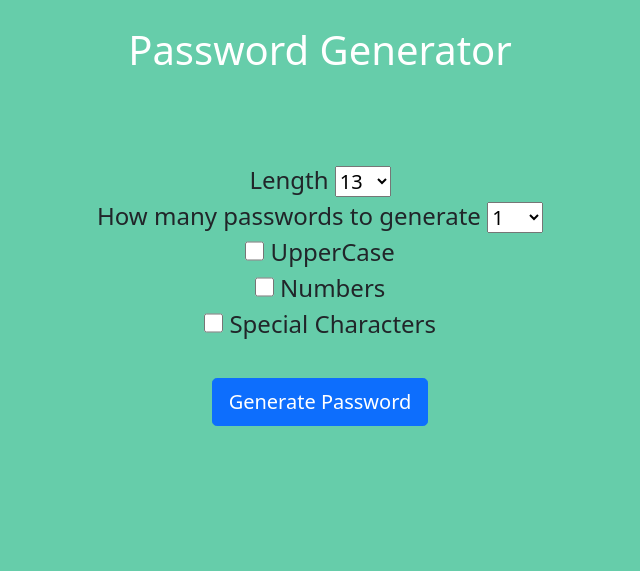
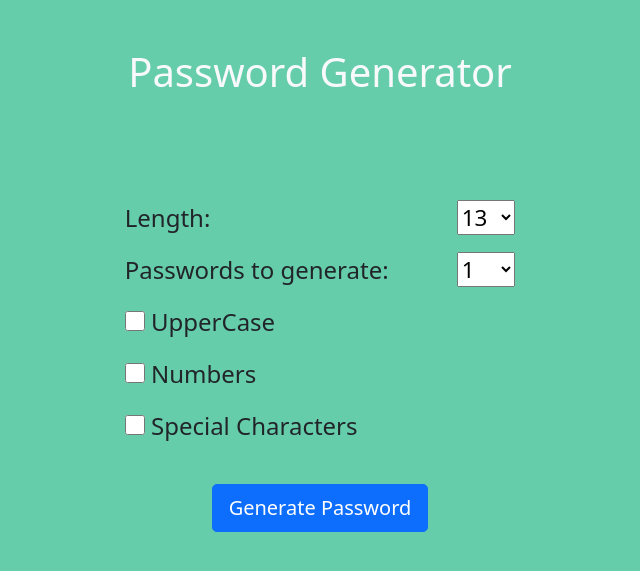
Before and after one commit to iot-lab-kiit/Password-Generator, a Django app: page / in a window 1280 px wide. Shown: the top 571 px of the page, without its empty margins (320-960 px from the left). Run offline with Django 3.2, Linux system fonts and the light colour scheme.

Commit message:
Improving UI and semantics

```diff
--- /dev/null
+++ b/generator/templates/generator/css/styles.css
@@ -0,0 +1,22 @@
+body{
+  background: mediumaquamarine;
+}
+
+form{
+  width: 35%;
+}
+
+select{
+  width: 15%;
+  font-size: 1.4rem;
+  float: right;
+}
+
+form > div{
+  margin-bottom: 1rem;
+}
+
+input[type="checkbox"]{
+  width: 1.25rem;
+  height: 1.25rem;
+}
--- a/generator/templates/generator/home.html
+++ b/generator/templates/generator/home.html
@@ -7,18 +7,24 @@
 	<meta name="viewport" content="width=device-width, initial-scale=1.0">
 
 	<link href="https://cdn.jsdelivr.net/npm/bootstrap@5.0.0/dist/css/bootstrap.min.css" rel="stylesheet"
-			integrity="sha384-wEmeIV1mKuiNpC+IOBjI7aAzPcEZeedi5yW5f2yOq55WWLwNGmvvx4Um1vskeMj0"
-			crossorigin="anonymous">
+		integrity="sha384-wEmeIV1mKuiNpC+IOBjI7aAzPcEZeedi5yW5f2yOq55WWLwNGmvvx4Um1vskeMj0" crossorigin="anonymous">
 
-		<title>Password Generator</title>
+	<link rel="stylesheet" href="./css/styles.css">
+
+	<title>Password Generator - Home</title>
 </head>
 
-	<body style="background: mediumaquamarine;">
-		<div class="container text-center" style="padding-top: 2%;">
-			<h1 style="color: white;">Password Generator</h1>
-			<form action="{% url 'password' %}" style="font-size: 1.5rem; padding-top: 5rem;">
-				Length
-				<select name="length" style="width: 5%; font-size: 1.25rem;">
+<body>
+	<div class="container text-center">
+		<header class="p-5">
+			<h1 class="text-light">Password Generator</h1>
+		</header>
+
+		<form action="{% url 'password' %}" class="fs-4 mt-5 mx-auto text-start">
+			<div>
+				<label for="length-select">Length: </label>
+
+				<select name="length" id="length-select">
 					<option value="6">6</option>
 					<option value="7">7</option>
 					<option value="8">8</option>
@@ -35,9 +41,12 @@
 					<option value="19">19</option>
 					<option value="20">20</option>
 				</select>
-				<br>
-				How many passwords to generate
-				<select name="passcount" style="width: 5%; font-size: 1.25rem;">
+			</div>
+
+			<div>
+				<label for="passcount">Passwords to generate: </label>
+
+				<select name="passcount" id="passcount">
 					<option value="1" selected="selected">1</option>
 					<option value="2">2</option>
 					<option value="3">3</option>
@@ -54,15 +63,27 @@
 					<option value="14">14</option>
 					<option value="15">15</option>
 				</select>
-				<br>
+			</div>
 
-				<input type="checkbox" style=" width: 1.2rem; height: 1.2rem;" name="uppercase"> UpperCase
-				<br>
-				<input type="checkbox" style=" width: 1.2rem; height: 1.2rem;" name="number"> Numbers
-				<br>
-				<input type="checkbox" style=" width: 1.2rem; height: 1.2rem;" name="special"> Special Characters
-				<br><br>
-				<input type="submit" value="Generate Password" class="btn btn-lg btn-primary">
+			<div>
+				<input type="checkbox" id="uppercase" name="uppercase">
+				<label for="uppercase">UpperCase</label>
+			</div>
+
+			<div>
+				<input type="checkbox" id="number" name="number">
+				<label for="uppercase">Numbers</label>
+			</div>
+
+			<div>
+				<input type="checkbox" id="special" name="special">
+				<label for=special>Special Characters</label>
+			</div>
+
+			<div class="input text-center">
+				<input type="submit" value="Generate Password" class="btn btn-lg btn-primary mt-4">
+			</div>
+
 		</form>
 	</div>
 </body>
```
Also changed, not shown: generator/templates/generator/password.html (+23 -18 lines). Lines whose indentation alone changed are shown as unchanged.
